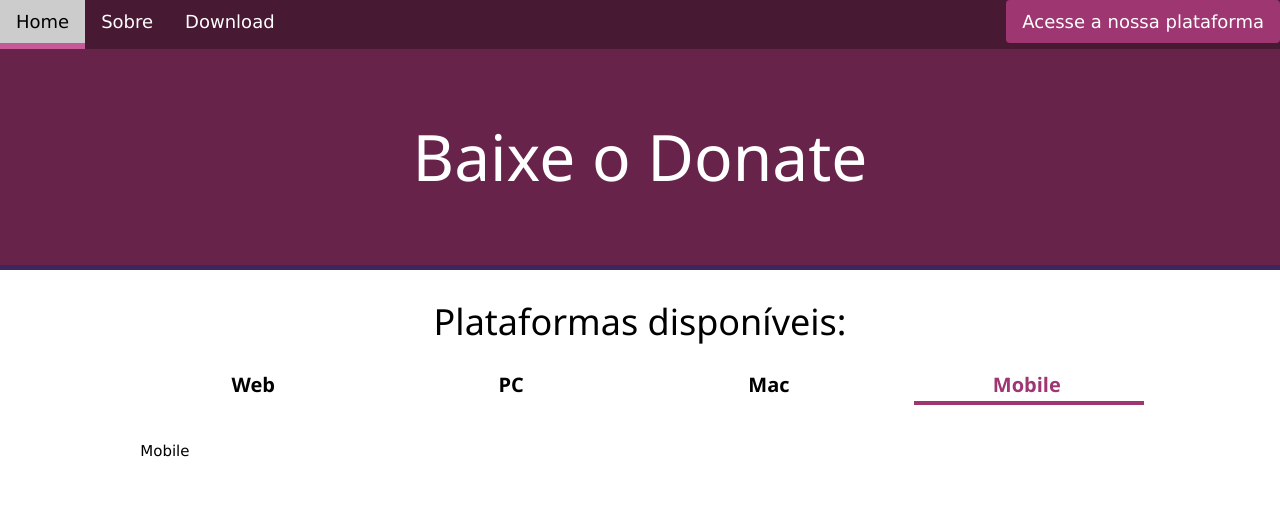
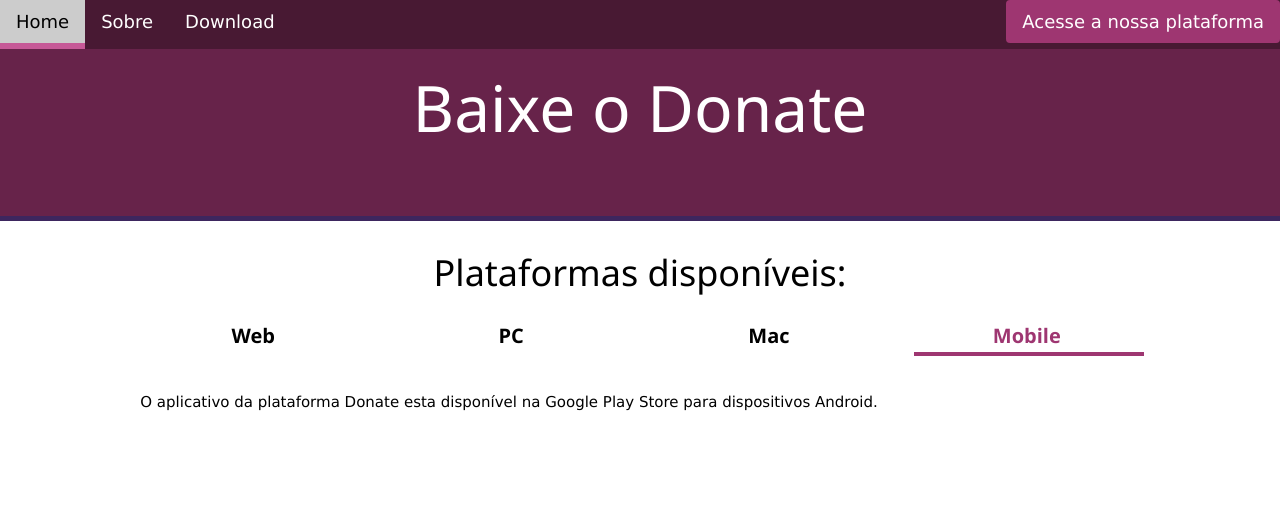
Before and after one commit to VitorGoatman/site-donate, a plain HTML site: page download.html in a window 1280 px wide. Both pictures are taken after a click on the label "Mobile". Shown: the top 513 px of the page. Drawn offline with Linux system fonts and the light colour scheme.

Commit message:
add texto

```diff
--- a/download.html
+++ b/download.html
@@ -22,7 +22,7 @@
                 <a href="" class="w3-bar-item w3-button w3-round  w3-theme-l1 w3-right">Acesse a nossa plataforma</a>
             </div>
 
-            <!-- Navbar on small screens --0>
+            <!-- Navbar on small screens -->
             <div id="navDemo" class="w3-bar-block w3-white w3-hide w3-hide-large w3-hide-medium w3-large">
                 <a href="index.html" class="w3-bar-item w3-button w3-padding-large">Home</a>
                 <a href="sobre.html" class="w3-bar-item w3-button w3-padding-large">Sobre</a>
@@ -81,7 +81,7 @@
                     <div class="tab-panel">
                         <div class="w3-container">
                             <p>
-                                Mobile
+                                O aplicativo da plataforma Donate esta disponível na Google Play Store para dispositivos Android.
                             </p>
                         </div>
                     </div>
```
